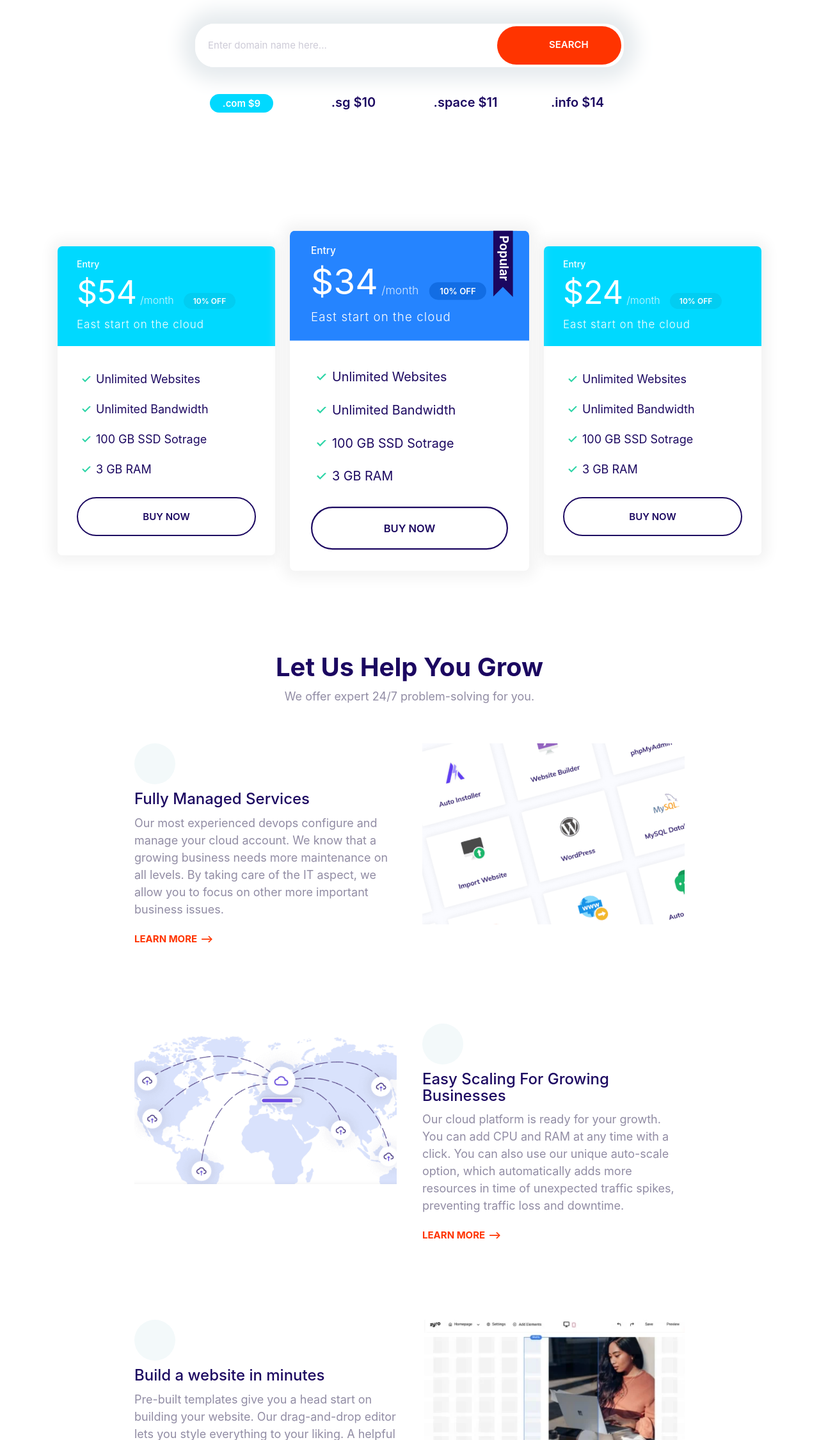
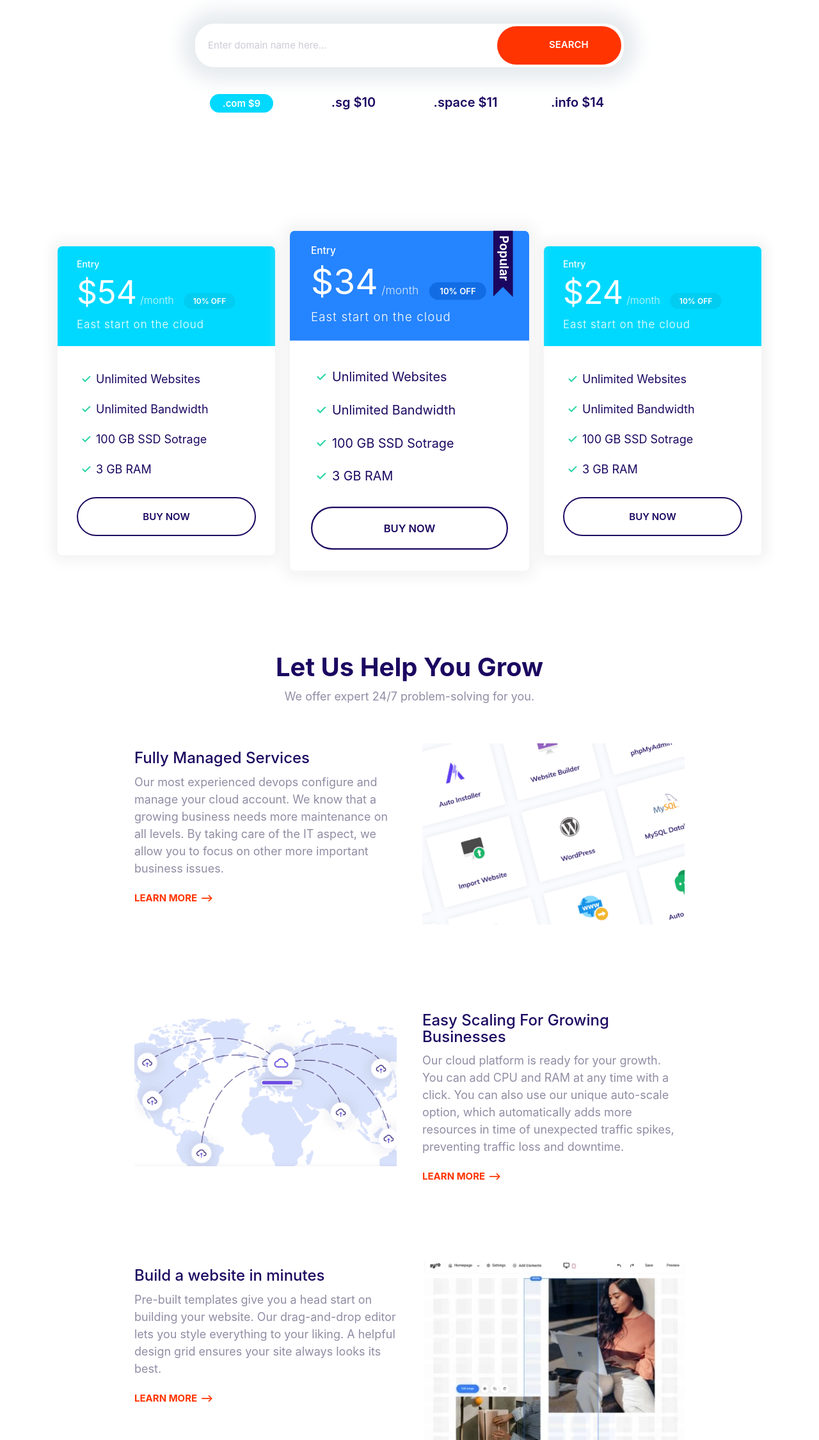
Before and after one commit to zeinabrika/RikaCloud, a website built with Parcel: page index.html in a window 1280 px wide. Shown: the part 549-2800 px from the top of the page at 64% size. Built offline with nearby package versions, Linux system fonts and the light colour scheme; files whose address does not match are found by name.

Commit message:
update index.html

```diff
--- a/index.html
+++ b/index.html
@@ -46,7 +46,7 @@
            </picture>
         </div>
     </section>
-      <section class="block container block-domain" data-aos="slide-up">
+      <section class="block container block-domain">
         <header class="block__header">
           <h2>Starting at $9 per month</h2>
           <p>
@@ -139,11 +139,11 @@
             <!-- article -->
         <article class="grid grid--1X2 feature">
         <div class="feature__content" data-aos="fade-right" data-aos-duration="400">
-         <span class="icon-container">
+         <!-- <span class="icon-container">
              <svg class="icon icon--primary">
                <use :href="images/sprite.svg#easy"></use>
              </svg>
-           </span>
+           </span> -->
            <h3 class="feature__heading">Fully Managed Services</h3>
            <p>Our most experienced devops configure and manage your cloud account. We know that a growing business needs more maintenance on all levels. By taking care of the IT aspect, we allow you to focus on other more important business issues.</p>
             <a href="#" class="link-arrow">Learn More</a>
@@ -156,11 +156,11 @@
         </article>
         <article class="grid grid--1X2 feature">
          <div class="feature__content" data-aos="fade-left">
-          <span class="icon-container">
+          <!-- <span class="icon-container">
               <svg class="icon icon--primary">
                 <use :href="images/sprite.svg#easy"></use>
               </svg>
-            </span>
+            </span> -->
             <h3 class="feature__heading">Easy Scaling For Growing Businesses</h3>
             <p>Our cloud platform is ready for your growth. You can add CPU and RAM at any time with a click. You can also use our unique auto-scale option, which automatically adds more resources in time of unexpected traffic spikes, preventing traffic loss and downtime.</p>
              <a href="#" class="link-arrow">Learn More</a>
@@ -173,11 +173,11 @@
         </article>
         <article class="grid grid--1X2 feature">
           <div class="feature__content" data-aos="fade-right" data-aos-duration="400">
-           <span class="icon-container">
+           <!-- <span class="icon-container">
                <svg class="icon icon--primary">
                  <use :href="images/sprite.svg#easy"></use>
                </svg>
-             </span>
+             </span> -->
              <h3 class="feature__heading">Build a website in minutes</h3>
              <p>Pre-built templates give you a head start on building your website.
               Our drag-and-drop editor lets you style everything to your liking.
@@ -262,11 +262,11 @@
         <div class="card testimonial">
         <article class="grid grid--1X2 feature">
             <div class="feature__content">
-                <span class="icon-container icon-container--accent">
+                <!-- <span class="icon-container icon-container--accent">
                     <svg class="icon icon--small">
                       <use :href="images/sprite.svg#quotes"></use>
                     </svg>
-                  </span>
+                  </span> -->
                <p class="quote__text">What I like about RikaCloud is the support is super friendly and helpful. I also like how easy it
                  is that I work on my site locally, push to GitHub and it just magically appears on the server.
                </p>
```
